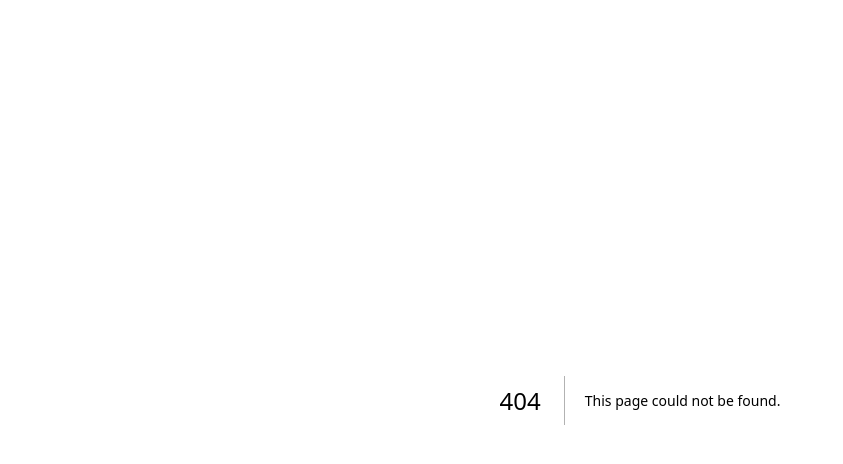
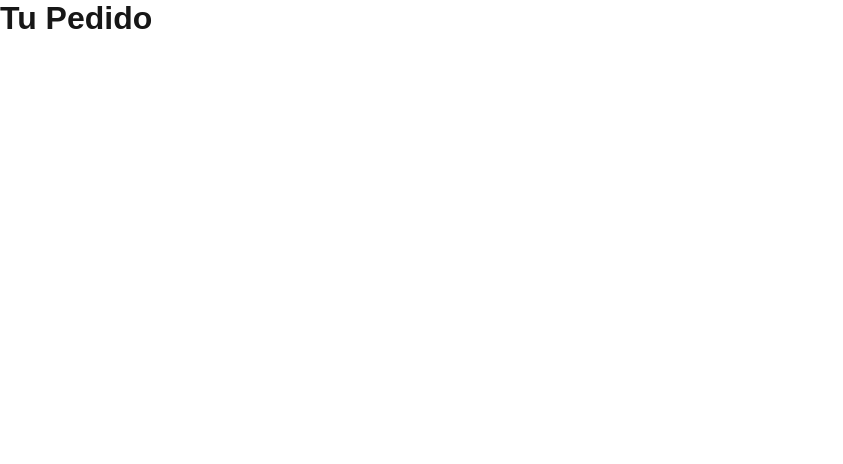
Before and after one commit to PioIX/2026-TPF-G17, a Next.js app in the folder Frontend/: page /carrito in a window 1280 px wide. Before the commit this address had no page. Shown: the top 464 px of the page, without its empty margins (0-843 px from the left). Built offline with nearby package versions, Linux system fonts and the light colour scheme.

Commit message:
Create page.js

```diff
--- /dev/null
+++ b/Frontend/src/app/carrito/page.js
@@ -0,0 +1,19 @@
+"use client";
+
+import { useEffect, useState } from "react";
+import Link from "next/link";
+
+export default function Home() {
+
+    return (
+        <div>
+            <div>
+                <h1>Tu Pedido</h1>
+                <img></img>
+            </div>
+            <div>
+
+            </div>
+        </div>
+  );
+}
```
